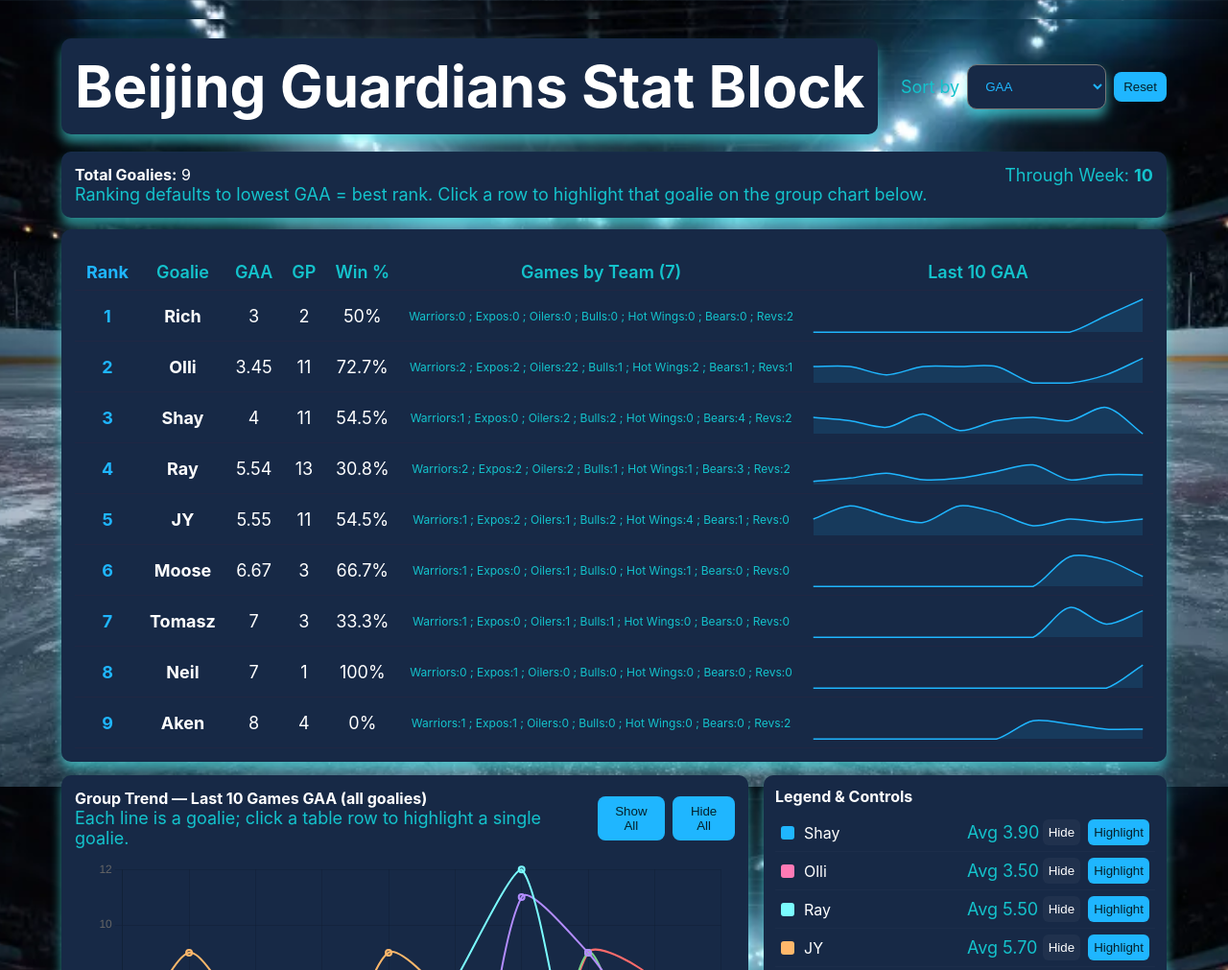
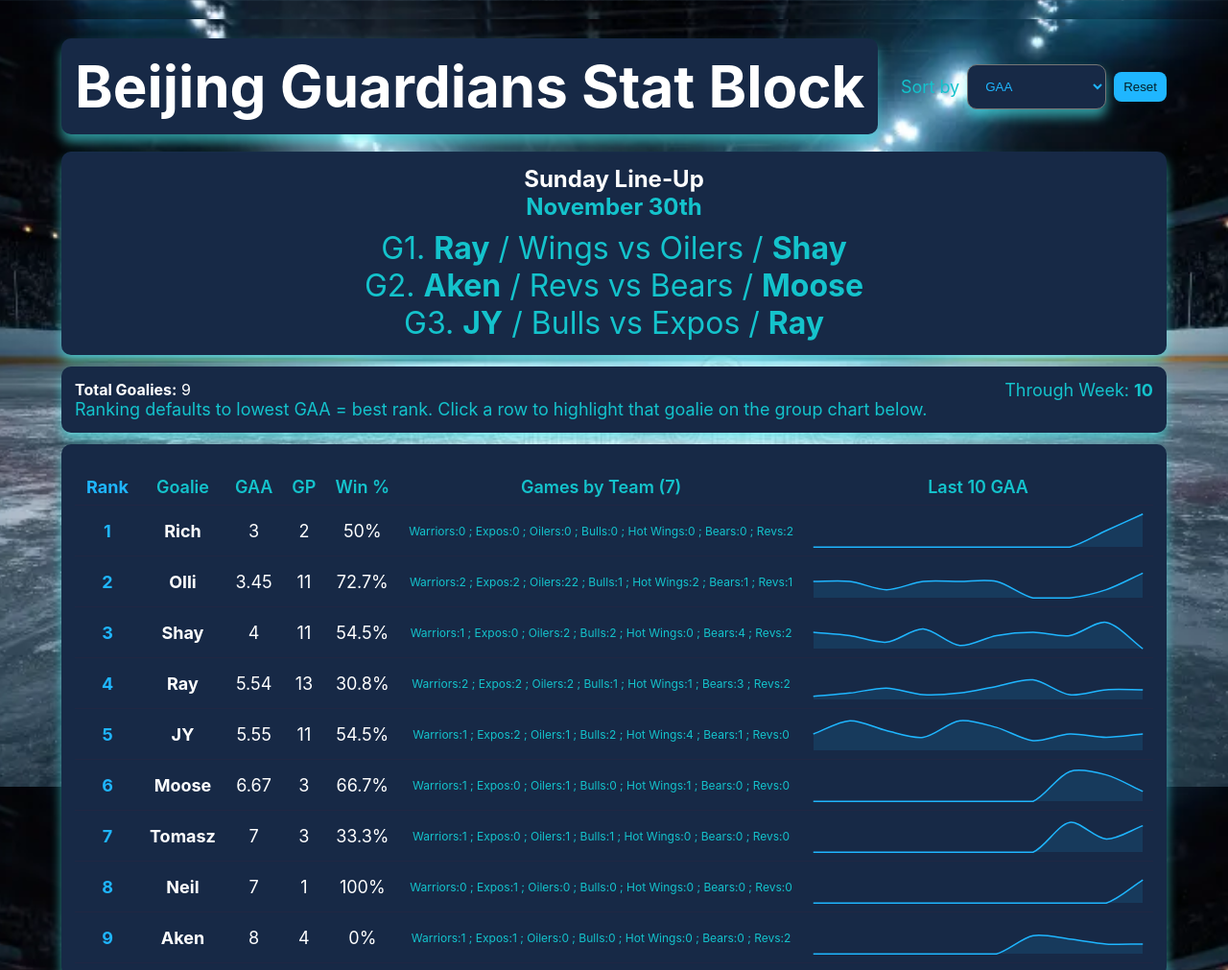
Before and after one commit to shaynelson/guardians, a plain HTML site: page index.html in a window 1280 px wide. Shown: the top 1011 px of the page at 96% size. Drawn offline with nearby package versions, Linux system fonts and the light colour scheme.

Commit message:
added sunday name line-up

```diff
--- a/index.html
+++ b/index.html
@@ -66,6 +66,18 @@
       <button id="reset" class="btn">Reset</button>
     </div>
   </header>
+
+  <section class="card" style="margin-bottom:12px;display:float;justify-content:space-between;align-items:center; text-align: center;">
+    <div>
+      <div style="font-size:x-large;"><strong>Sunday Line-Up</strong></div>
+      <div class="small" style="font-size: x-large;"><strong>November 30th</strong></div>
+      <div class="small" style="margin-top:9px; text-align: center; font-size: xx-large;">
+        G1. <strong>Ray</strong> / Wings vs Oilers / <strong>Shay</strong> <br>
+        G2. <strong>Aken</strong> / Revs vs Bears / <strong>Moose</strong> <br>
+        G3. <strong>JY</strong> / Bulls vs Expos / <strong>Ray</strong>
+      </div>
+    </div>
+  </section>
 
   <section class="card" style="margin-bottom:12px;display:flex;justify-content:space-between;align-items:left">
     <div>
```
